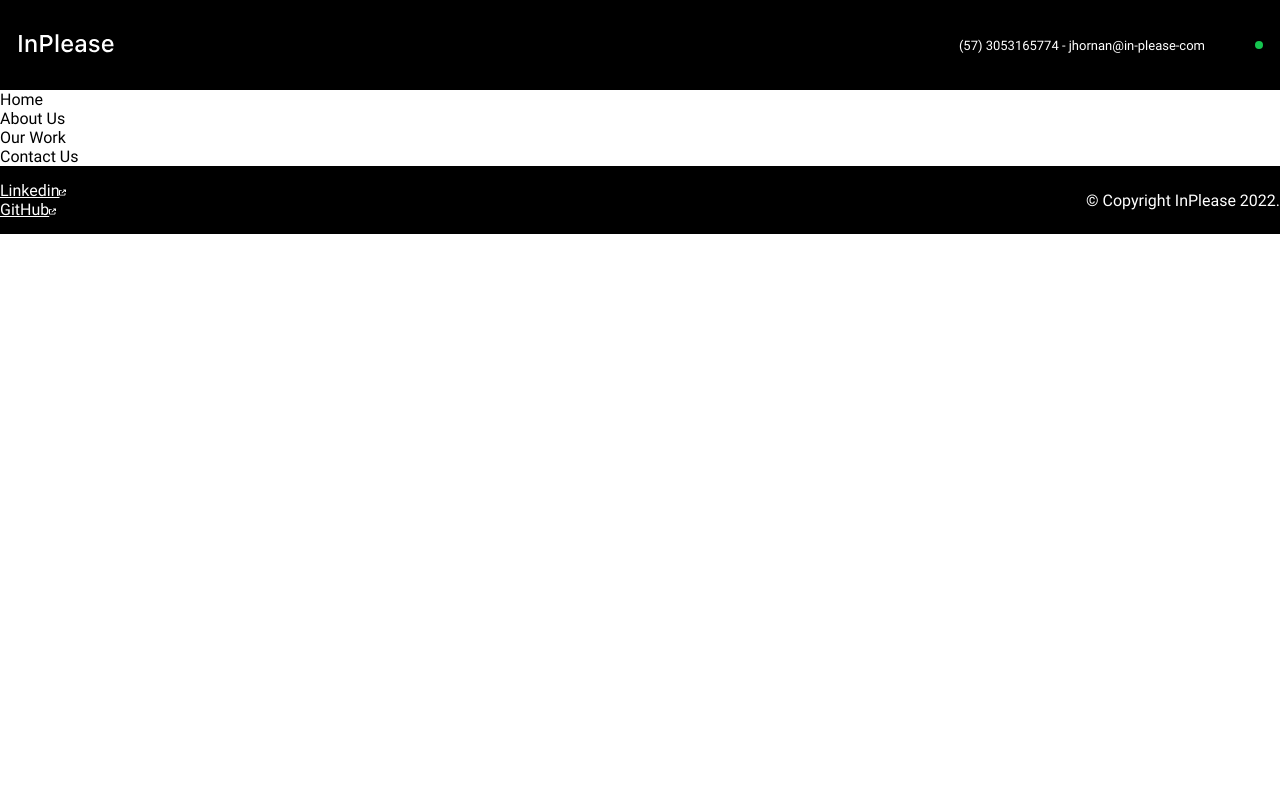
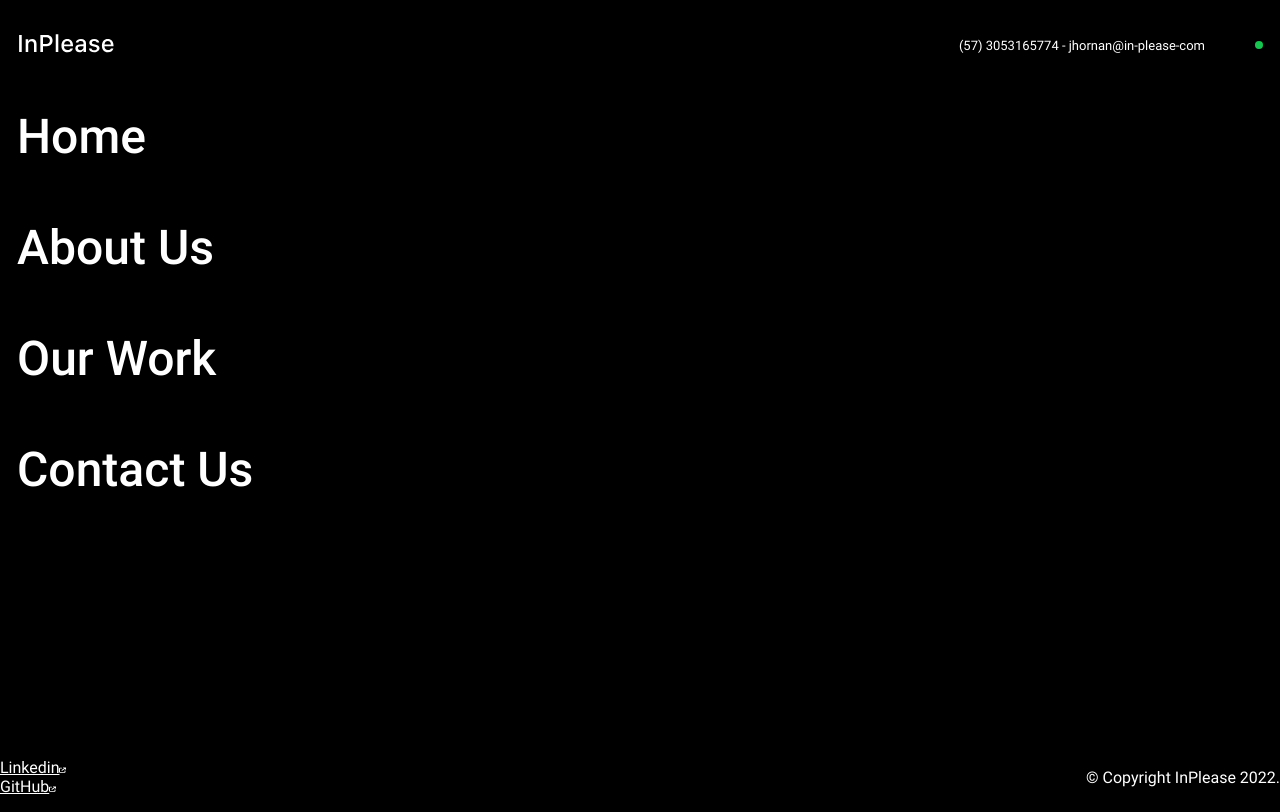
Before and after one commit to InPlease/inplease-web, a React (Create React App) app: page /menu in a window 1280 px wide. Built offline with nearby package versions, Linux system fonts and the light colour scheme.

Commit message:
add menu component

```diff
--- a/src/assets/style/_globalMixins.scss
+++ b/src/assets/style/_globalMixins.scss
@@ -1,3 +1,8 @@
+/* GLOBAN SECTION PADDING */
+@mixin globalSectionPadding {
+  padding: 0px 17px 0px 17px;
+}
+
 /* FOOTER */
 @mixin footerDefaultGroup {
   height: 68.4px;
@@ -16,3 +21,11 @@
   padding: 0px 17px 0px 17px;
   background-color: $black-color;
 }
+
+/* Ball Button */
+@mixin ball-button {
+  height: 8px;
+  width: 8px;
+  background-color: $green-color;
+  border-radius: 50%;
+}
--- a/src/assets/style/_typography.scss
+++ b/src/assets/style/_typography.scss
@@ -25,7 +25,7 @@
 }
 
 @font-face {
-  font-family: Robot-Medium;
+  font-family: Robot-Medium-Italic;
   src: url('../fonts/Roboto-MediumItalic.ttf');
 }
 
--- /dev/null
+++ b/src/assets/style/components/menu.scss
@@ -0,0 +1,36 @@
+.menu {
+  @include globalSectionPadding;
+  height: 100%;
+  color: white;
+  font-size: 48px;
+  line-height: 57px;
+  font-family: Robot-Medium;
+
+  li {
+    width: fit-content;
+    display: flex;
+    align-items: center;
+    padding: 33px 0px 21px 0px;
+    list-style-type: none;
+    cursor: pointer;
+
+    &:hover {
+      color: $green-color;
+      text-decoration: underline;
+
+      div {
+        @include ball-button;
+        margin: 0px 0px 0px 18px;
+      }
+    }
+  }
+}
+
+@media (max-width: 450px) {
+  .menu {
+    display: flex;
+    flex-direction: column;
+    justify-content: center;
+    align-items: center;
+  }
+}
--- a/src/assets/style/components/navbar.scss
+++ b/src/assets/style/components/navbar.scss
@@ -15,14 +15,6 @@
   font-size: 13px;
   font-weight: 400;
   color: $white-color;
-}
-
-@mixin button {
-  content: '';
-  height: 8px;
-  width: 8px;
-  background-color: #10c64e;
-  border-radius: 50%;
 }
 
 @mixin container {
@@ -73,7 +65,7 @@
         }
       }
       &-button {
-        @include button;
+        @include ball-button;
       }
     }
   }
--- a/src/assets/style/index.scss
+++ b/src/assets/style/index.scss
@@ -6,6 +6,7 @@
 // Components
 @import './components/footer.scss';
 @import './components/navbar.scss';
+@import './components/menu.scss';
 
 * {
   margin: 0px;
@@ -18,9 +19,15 @@ body {
   width: 100%;
   height: 100%;
   font-family: Robot-Regular;
+  background-color: $black-color;
 }
 
 main,
 .App {
   height: 100%;
 }
+
+.App {
+  display: grid;
+  grid-template-rows: 9.4% auto 7.1%;
+}
--- a/src/components/Menu.js
+++ b/src/components/Menu.js
@@ -1,14 +1,14 @@
 // Dependencies
 import React, { useEffect } from 'react'
 
-// Hooks
-import { useTranslate } from '../hooks/useTranslate'
-
 const MenuComponent = ({ menuTexts }) => {
   return (
-    <ul>
+    <ul className="menu">
       {menuTexts.map((e) => (
-        <li>{e}</li>
+        <li>
+          {e}
+          <div></div>
+        </li>
       ))}
     </ul>
   )
```
